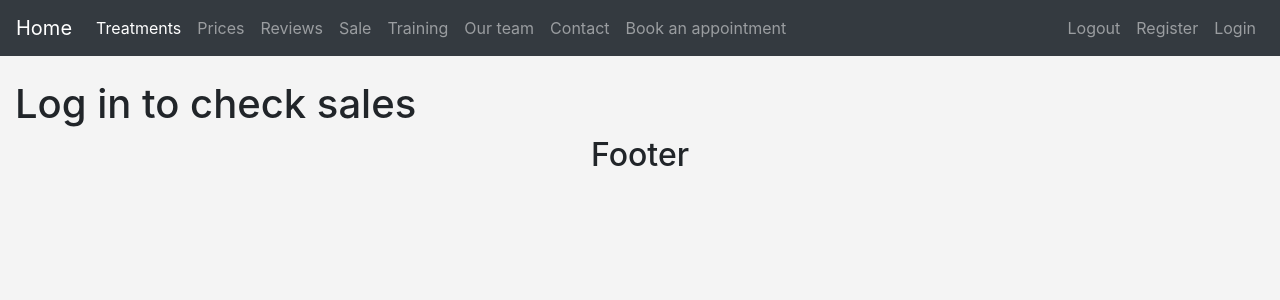
After one commit to goalb/Salon-kosmetyczny, a Django app: page /sale/ in a window 1280 px wide. The commit adds this page. Shown: the top 300 px of the page. Run offline with Django 4.2, Linux system fonts and the light colour scheme.

Commit message:
Add files via upload

```diff
--- /dev/null
+++ b/salon_kosmetyczny/base/templates/base/appointment.html
@@ -0,0 +1,6 @@
+{% extends 'base/main.html' %}
+
+{% block content %}
+<h1>appointment</h1>
+
+{% endblock content %}
--- /dev/null
+++ b/salon_kosmetyczny/base/templates/base/contact.html
@@ -0,0 +1,5 @@
+{% extends 'base/main.html' %}
+
+{% block content %}
+<h1>contact</h1>
+{% endblock content %}
--- a/salon_kosmetyczny/base/templates/base/main.html
+++ b/salon_kosmetyczny/base/templates/base/main.html
@@ -13,6 +13,18 @@
     {% include 'navbar.html' %}
 <br>
     <div class="container-fluid">
+    {% if messages %}
+        {% for message in messages %}
+            <div class="alert alert-warning alert-dismissible fade show" role="alert">
+                {{ message }}
+                <button type="button" class="close" data-dismiss="alert" aria-label="Close">
+                <span aria-hidden="true">&times;</span>
+                </button>
+            </div>
+
+        {% endfor %}
+    {% endif %}
+
     {% block content %}
 
     {% endblock content %}
--- a/salon_kosmetyczny/base/templates/base/navbar.html
+++ b/salon_kosmetyczny/base/templates/base/navbar.html
@@ -8,25 +8,28 @@
    <div class="collapse navbar-collapse" id="navbarNav">
     <ul class="navbar-nav">
       <li class="nav-item active">
-        <a class="nav-link" href="#">Zabiegi</a>
+        <a class="nav-link" href="{% url 'treatments' %}">Treatments</a>
       </li>
       <li>
-        <a class="nav-link" href="#">Cennik</a>
+        <a class="nav-link" href="{% url 'prices' %}">Prices</a>
       </li>
       <li>
-        <a class="nav-link" href="#">Opinie</a>
+        <a class="nav-link" href="{% url 'reviews' %}">Reviews</a>
       </li>
       <li>
-        <a class="nav-link" href="#">Promocje</a>
+        <a class="nav-link" href="{% url 'sale' %}">Sale</a>
       </li>
       <li>
-        <a class="nav-link" href="#">Szkolenia</a>
+        <a class="nav-link" href="{% url 'training' %}">Training</a>
       </li>
       <li>
-        <a class="nav-link" href="#">Zespół</a>
+        <a class="nav-link" href="{% url 'team' %}">Our team</a>
       </li>
       <li>
-        <a class="nav-link" href="#">Kontakt</a>
+        <a class="nav-link" href="{% url 'contact' %}">Contact</a>
+      </li>
+      <li>
+        <a class="nav-link" href="{% url 'appointment' %}">Book an appointment</a>
       </li>
     </ul>
       <!-- Login and logout logic + view-->
--- /dev/null
+++ b/salon_kosmetyczny/base/templates/base/prices.html
@@ -0,0 +1,6 @@
+{% extends 'base/main.html' %}
+
+{% block content %}
+<h1>prices</h1>
+
+{% endblock content %}
--- /dev/null
+++ b/salon_kosmetyczny/base/templates/base/reviews.html
@@ -0,0 +1,5 @@
+{% extends 'base/main.html' %}
+
+{% block content %}
+<h1>Reviews</h1>
+{% endblock content %}
--- /dev/null
+++ b/salon_kosmetyczny/base/templates/base/sale.html
@@ -0,0 +1,5 @@
+{% extends 'base/main.html' %}
+
+{% block content %}
+<h1>Log in to check sales</h1>
+{% endblock content %}
--- /dev/null
+++ b/salon_kosmetyczny/base/templates/base/team.html
@@ -0,0 +1,5 @@
+{% extends 'base/main.html' %}
+
+{% block content %}
+<h1>team</h1>
+{% endblock content %}
--- /dev/null
+++ b/salon_kosmetyczny/base/templates/base/training.html
@@ -0,0 +1,5 @@
+{% extends 'base/main.html' %}
+
+{% block content %}
+<h1>Traing</h1>
+{% endblock content %}
--- /dev/null
+++ b/salon_kosmetyczny/base/templates/base/treatments.html
@@ -0,0 +1,5 @@
+{% extends 'base/main.html' %}
+
+{% block content %}
+<h1>Treat</h1>
+{% endblock content %}
--- a/salon_kosmetyczny/base/urls.py
+++ b/salon_kosmetyczny/base/urls.py
@@ -1,6 +1,21 @@
+from django.contrib import admin
 from django.urls import path, include
 from . import views
 
 urlpatterns = [
+    path('admin/', admin.site.urls),
     path('', views.home, name="home"),
+    path('users/', include('django.contrib.auth.urls')),
+    path('users/', include('users.urls')),
+
+    # Navbar links
+    path('treatments/', views.treatments, name="treatments"),
+    path('prices/', views.prices, name="prices"),
+    path('reviews/', views.reviews, name="reviews"),
+    path('sale/', views.sale, name="sale"),
+    path('training/', views.training, name="training"),
+    path('team/', views.team, name="team"),
+    path('contact/', views.contact, name="contact"),
+    path('appointment/', views.appointment, name="appointment"),
+
 ]
--- a/salon_kosmetyczny/base/views.py
+++ b/salon_kosmetyczny/base/views.py
@@ -1,6 +1,42 @@
-from django.shortcuts import render
+from django.shortcuts import render, redirect
+
 
 # Create your views here.
 
+
 def home(request):
     return render(request, 'home.html', {})
+
+
+# Navbar things
+def treatments(request):
+    return render(request, 'treatments.html', {})
+
+
+def prices(request):
+    return render(request, 'prices.html', {})
+
+
+def reviews(request):
+    return render(request, 'reviews.html', {})
+
+
+def sale(request):
+    return render(request, 'sale.html', {})
+
+
+def training(request):
+    return render(request, 'training.html', {})
+
+
+def team(request):
+    return render(request, 'team.html', {})
+
+
+def contact(request):
+    return render(request, 'contact.html', {})
+
+
+def appointment(request):
+    return render(request, 'appointment.html', {})
+# End navbar
--- /dev/null
+++ b/salon_kosmetyczny/users/registration/users/login.html
@@ -0,0 +1,5 @@
+{% extends 'base/main.html' %}
+
+{% block content %}
+<h1>Login</h1>
+{% endblock content %}
--- /dev/null
+++ b/salon_kosmetyczny/users/urls.py
@@ -0,0 +1,8 @@
+from django.urls import path
+from . import views
+
+urlpatterns = [
+    path('login_user', views.login_user, name="login"),
+    path('logout_user', views.logout_user, name="logout"),
+    path('register_user', views.register_user, name="register-user"),
+]
```
Also changed, not shown: salon_kosmetyczny/base/models.py (+10 -0 lines), salon_kosmetyczny/users/views.py (+45 -2 lines), salon_kosmetyczny/base/migrations/0001_initial.py (added), salon_kosmetyczny/base/migrations/0002_alter_user_phone.py (added), salon_kosmetyczny/base/migrations/0003_remove_user_phone.py (added), salon_kosmetyczny/db.sqlite3.
